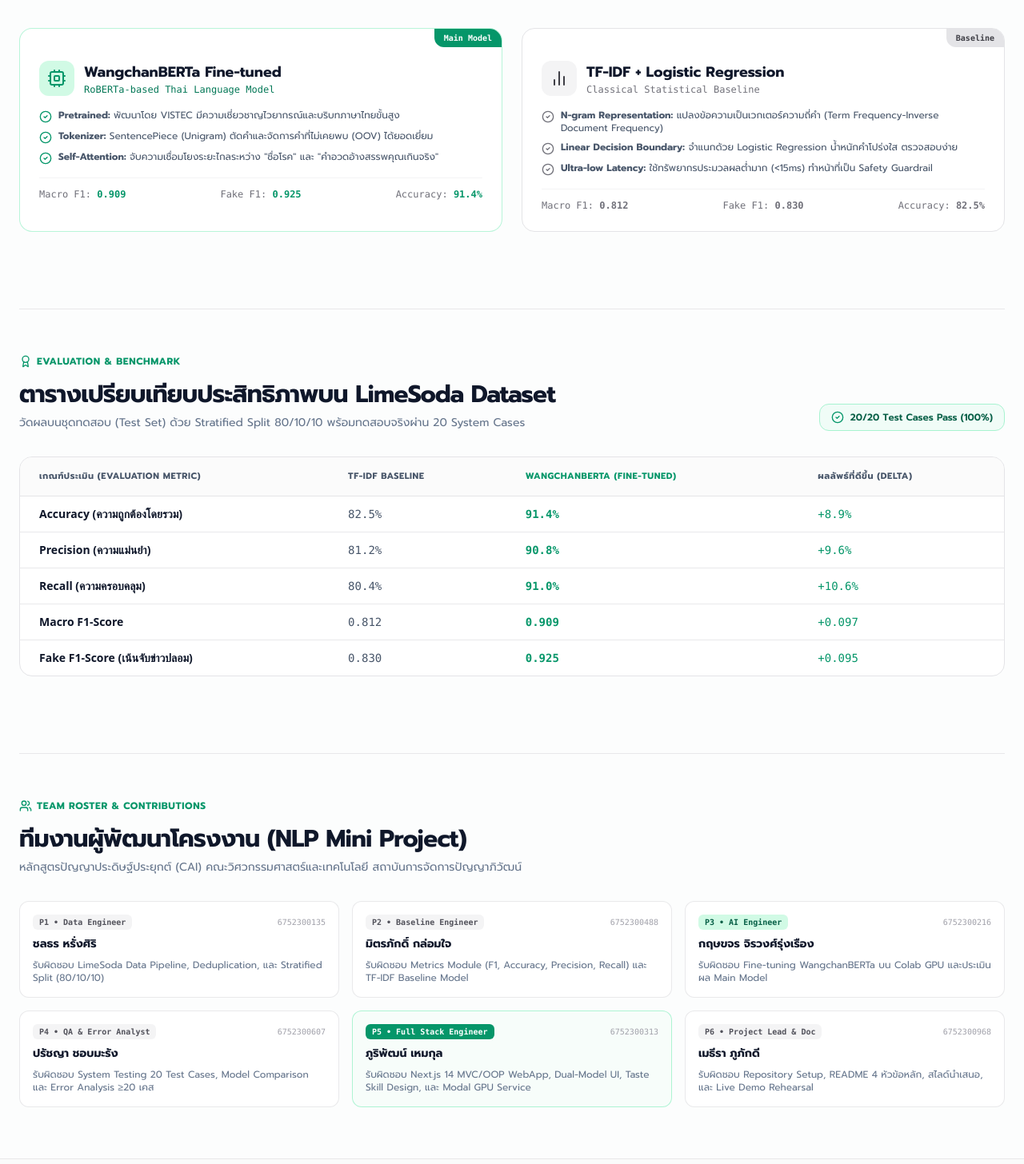
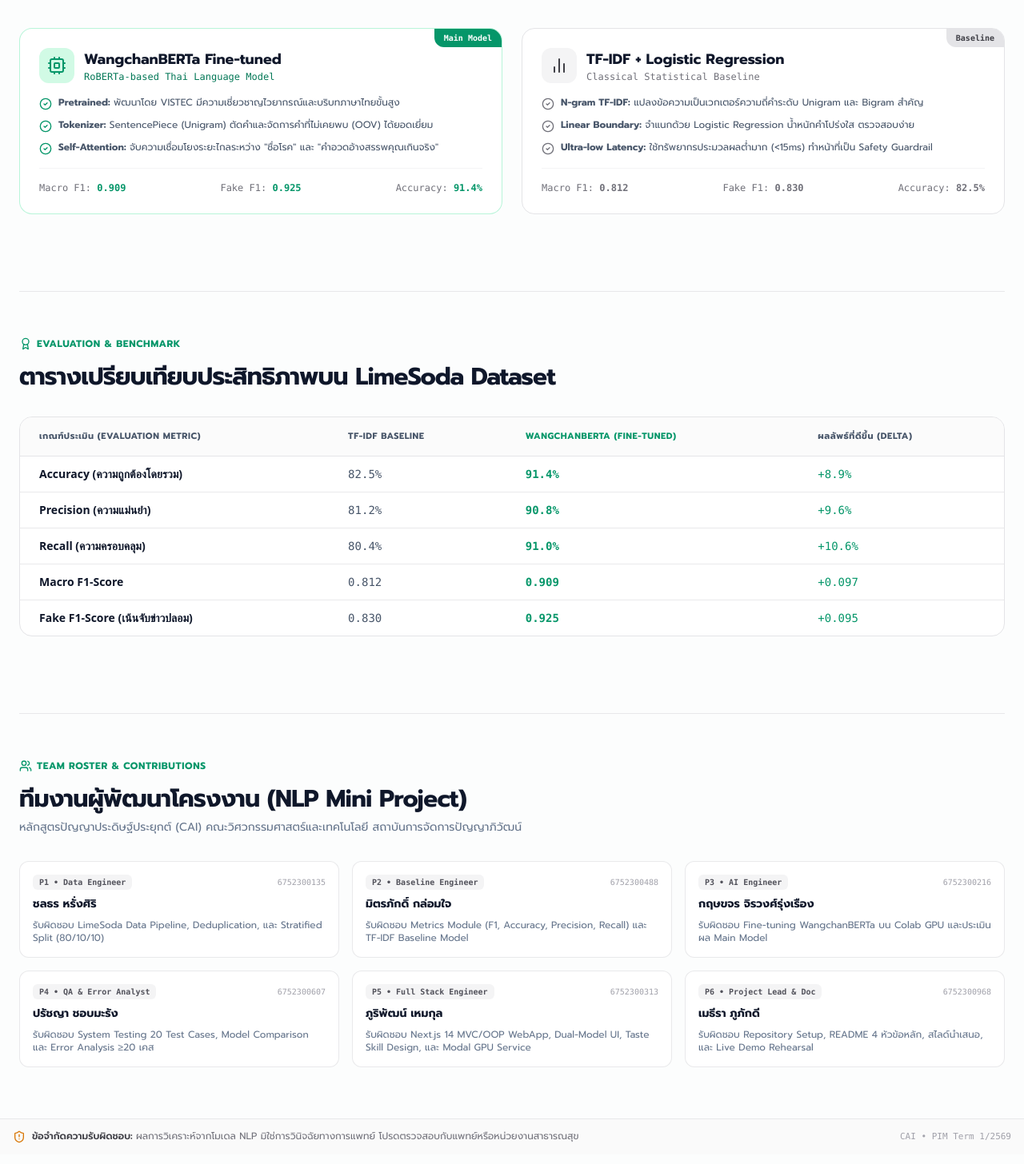
Before and after one commit to PhuriphatTyPeZ3r0/Project_Thai_Health_Fake_News, a Next.js app in the folder Web/: page / in a window 1280 px wide. Shown: the part 1374-2830 px from the top of the page at 80% size. Built offline with nearby package versions, Linux system fonts and the light colour scheme.

Commit message:
refactor: equalize dual-model cards layout, clean benchmark badge, and streamline team & footer styles

```diff
--- a/Web/src/Components/Disclaimer_Banner.tsx
+++ b/Web/src/Components/Disclaimer_Banner.tsx
@@ -5,15 +5,15 @@ import { ShieldAlert } from 'lucide-react';
 
 export const DisclaimerBanner: React.FC = () => {
   return (
-    <footer className="mt-auto border-t border-zinc-200/80 bg-zinc-50/70 dark:border-zinc-800 dark:bg-zinc-950/80 py-4 px-4 text-xs text-zinc-500 dark:text-zinc-400 mb-14 md:mb-0">
-      <div className="container mx-auto max-w-7xl flex flex-col sm:flex-row items-start sm:items-center justify-between gap-3">
+    <footer className="mt-auto border-t border-zinc-200/80 bg-zinc-50/70 dark:border-zinc-800 dark:bg-zinc-950/80 py-3 px-4 text-[11px] sm:text-xs text-zinc-500 dark:text-zinc-400 mb-14 md:mb-0">
+      <div className="container mx-auto max-w-7xl flex flex-col sm:flex-row items-start sm:items-center justify-between gap-2.5">
         <div className="flex items-center gap-2">
           <ShieldAlert className="h-4 w-4 text-amber-600 dark:text-amber-500 shrink-0" />
           <p className="leading-relaxed">
-            <strong className="text-zinc-700 dark:text-zinc-300 font-semibold">ข้อจำกัดความรับผิดชอบ (Medical Disclaimer):</strong> ระบบนี้พัฒนาขึ้นเพื่อการวิเคราะห์ทางภาษาศาสตร์คอมพิวเตอร์ (NLP) ในรายวิชา 1323404 ผลลัพธ์มิใช่การวินิจฉัยทางการแพทย์ โปรดตรวจสอบกับกระทรวงสาธารณสุขหรือแพทย์ผู้เชี่ยวชาญ
+            <strong className="text-zinc-700 dark:text-zinc-300 font-semibold">ข้อจำกัดความรับผิดชอบ:</strong> ผลการวิเคราะห์จากโมเดล NLP มิใช่การวินิจฉัยทางการแพทย์ โปรดตรวจสอบกับแพทย์หรือหน่วยงานสาธารณสุข
           </p>
         </div>
-        <span className="shrink-0 text-[11px] font-mono text-zinc-400 dark:text-zinc-500">
+        <span className="shrink-0 font-mono text-[11px] text-zinc-400 dark:text-zinc-500">
           CAI • PIM Term 1/2569
         </span>
       </div>
--- a/Web/src/Components/Model_Comparison_Card.tsx
+++ b/Web/src/Components/Model_Comparison_Card.tsx
@@ -10,11 +10,10 @@ interface ModelComparisonCardProps {
 
 const ModelVerdictCard: React.FC<{
   title: string;
-  badge?: string;
   icon: React.ReactNode;
   result: PredictionResultDTO;
   isPrimary?: boolean;
-}> = ({ title, badge, icon, result, isPrimary }) => {
+}> = ({ title, icon, result, isPrimary }) => {
   const isFake = result.label === 'fake';
   const confidencePercent = Math.round(result.confidence * 100);
 
@@ -27,8 +26,7 @@ const ModelVerdictCard: React.FC<{
       }`}
     >
       {/* Header */}
-      <div className="flex items-center justify-between mb-3.5">
-        <div className="flex items-center gap-2">
+      <div className="flex items-center gap-2 mb-3.5">
         <div
           className={`p-1.5 rounded-lg ${
             isPrimary
@@ -44,18 +42,6 @@ const ModelVerdictCard: React.FC<{
           </h4>
           <p className="text-[10px] text-slate-400 dark:text-zinc-500 font-mono">{result.model}</p>
         </div>
-        </div>
-        {badge && (
-          <span
-            className={`rounded-md px-2 py-0.5 text-[10px] font-semibold font-mono tracking-wide ${
-              isPrimary
-                ? 'bg-emerald-50 text-emerald-800 border border-emerald-200/70 dark:bg-emerald-950/60 dark:text-emerald-300 dark:border-emerald-800/60'
-                : 'bg-zinc-100 text-zinc-600 border border-zinc-200/60 dark:bg-zinc-800 dark:text-zinc-300 dark:border-zinc-700'
-            }`}
-          >
-            {badge}
-          </span>
-        )}
       </div>
 
       {/* Primary Verdict Banner */}
@@ -133,7 +119,6 @@ export const ModelComparisonCard: React.FC<ModelComparisonCardProps> = ({ compar
       />
       <ModelVerdictCard
         title="TF-IDF + Logistic Regression"
-        badge="Baseline Model"
         icon={<Zap className="h-4 w-4 text-indigo-600 dark:text-indigo-400" />}
         result={comparison.baseline}
         isPrimary={false}
@@ -156,7 +141,6 @@ export const ShimmerComparisonCard: React.FC = () => {
         <div className="rounded-xl border border-zinc-200/80 dark:border-zinc-800 bg-white dark:bg-zinc-900 p-5 space-y-3">
           <div className="flex justify-between">
             <div className="h-4 w-44 rounded bg-zinc-200 dark:bg-zinc-800" />
-            <div className="h-4 w-16 rounded bg-zinc-200 dark:bg-zinc-800" />
           </div>
           <div className="h-14 rounded-lg bg-zinc-100 dark:bg-zinc-800/60" />
           <div className="h-2 rounded bg-zinc-200 dark:bg-zinc-800" />
--- a/Web/src/app/page.tsx
+++ b/Web/src/app/page.tsx
@@ -171,14 +171,15 @@ export default function LandingPage() {
             </div>
 
             {/* Model Comparison Cards */}
-            <div className="grid grid-cols-1 md:grid-cols-2 gap-6">
+            <div className="grid grid-cols-1 md:grid-cols-2 gap-6 items-stretch">
 
               {/* Model 1: WangchanBERTa */}
-              <div className="rounded-2xl border border-emerald-200/80 dark:border-emerald-900/60 bg-white dark:bg-zinc-900/80 p-6 space-y-4 shadow-xs relative overflow-hidden">
+              <div className="rounded-2xl border border-emerald-200/80 dark:border-emerald-900/60 bg-white dark:bg-zinc-900/80 p-6 shadow-xs relative overflow-hidden flex flex-col justify-between h-full">
                 <div className="absolute top-0 right-0 rounded-bl-xl bg-emerald-600 text-white px-3 py-1 text-[10px] font-mono font-bold">
                   Main Model
                 </div>
-                <div className="flex items-center gap-3">
+                <div>
+                  <div className="flex items-center gap-3 mb-4">
                     <div className="flex h-11 w-11 items-center justify-center rounded-xl bg-emerald-100 dark:bg-emerald-950/80 text-emerald-600 dark:text-emerald-400">
                       <Cpu className="h-6 w-6" />
                     </div>
@@ -192,7 +193,7 @@ export default function LandingPage() {
                     </div>
                   </div>
 
-                <ul className="space-y-2 text-xs text-slate-600 dark:text-zinc-300">
+                  <ul className="space-y-2.5 text-xs text-slate-600 dark:text-zinc-300">
                     <li className="flex items-start gap-2">
                       <CheckCircle2 className="h-4 w-4 text-emerald-600 dark:text-emerald-400 shrink-0 mt-0.5" />
                       <span><strong>Pretrained:</strong> พัฒนาโดย VISTEC มีความเชี่ยวชาญไวยากรณ์และบริบทภาษาไทยขั้นสูง</span>
@@ -206,8 +207,9 @@ export default function LandingPage() {
                       <span><strong>Self-Attention:</strong> จับความเชื่อมโยงระยะไกลระหว่าง "ชื่อโรค" และ "คำอวดอ้างสรรพคุณเกินจริง"</span>
                     </li>
                   </ul>
+                </div>
 
-                <div className="pt-3 border-t border-zinc-100 dark:border-zinc-800/80 flex items-center justify-between text-xs font-mono">
+                <div className="pt-4 mt-4 border-t border-zinc-100 dark:border-zinc-800/80 flex items-center justify-between text-xs font-mono">
                   <span className="text-zinc-500">Macro F1: <strong className="text-emerald-600 dark:text-emerald-400">0.909</strong></span>
                   <span className="text-zinc-500">Fake F1: <strong className="text-emerald-600 dark:text-emerald-400">0.925</strong></span>
                   <span className="text-zinc-500">Accuracy: <strong className="text-emerald-600 dark:text-emerald-400">91.4%</strong></span>
@@ -215,11 +217,12 @@ export default function LandingPage() {
               </div>
 
               {/* Model 2: TF-IDF Baseline */}
-              <div className="rounded-2xl border border-zinc-200 dark:border-zinc-800 bg-white dark:bg-zinc-900/60 p-6 space-y-4 shadow-xs relative overflow-hidden">
+              <div className="rounded-2xl border border-zinc-200 dark:border-zinc-800 bg-white dark:bg-zinc-900/60 p-6 shadow-xs relative overflow-hidden flex flex-col justify-between h-full">
                 <div className="absolute top-0 right-0 rounded-bl-xl bg-zinc-200 dark:bg-zinc-800 text-zinc-700 dark:text-zinc-300 px-3 py-1 text-[10px] font-mono font-bold">
                   Baseline
                 </div>
-                <div className="flex items-center gap-3">
+                <div>
+                  <div className="flex items-center gap-3 mb-4">
                     <div className="flex h-11 w-11 items-center justify-center rounded-xl bg-zinc-100 dark:bg-zinc-800 text-zinc-700 dark:text-zinc-300">
                       <BarChart2 className="h-6 w-6" />
                     </div>
@@ -233,22 +236,23 @@ export default function LandingPage() {
                     </div>
                   </div>
 
-                <ul className="space-y-2 text-xs text-slate-600 dark:text-zinc-300">
+                  <ul className="space-y-2.5 text-xs text-slate-600 dark:text-zinc-300">
                     <li className="flex items-start gap-2">
                       <CheckCircle2 className="h-4 w-4 text-zinc-500 dark:text-zinc-400 shrink-0 mt-0.5" />
-                    <span><strong>N-gram Representation:</strong> แปลงข้อความเป็นเวกเตอร์ความถี่คำ (Term Frequency-Inverse Document Frequency)</span>
+                      <span><strong>N-gram TF-IDF:</strong> แปลงข้อความเป็นเวกเตอร์ความถี่คำระดับ Unigram และ Bigram สำคัญ</span>
                     </li>
                     <li className="flex items-start gap-2">
                       <CheckCircle2 className="h-4 w-4 text-zinc-500 dark:text-zinc-400 shrink-0 mt-0.5" />
-                    <span><strong>Linear Decision Boundary:</strong> จำแนกด้วย Logistic Regression น้ำหนักคำโปร่งใส ตรวจสอบง่าย</span>
+                      <span><strong>Linear Boundary:</strong> จำแนกด้วย Logistic Regression น้ำหนักคำโปร่งใส ตรวจสอบง่าย</span>
                     </li>
                     <li className="flex items-start gap-2">
                       <CheckCircle2 className="h-4 w-4 text-zinc-500 dark:text-zinc-400 shrink-0 mt-0.5" />
                       <span><strong>Ultra-low Latency:</strong> ใช้ทรัพยากรประมวลผลต่ำมาก (&lt;15ms) ทำหน้าที่เป็น Safety Guardrail</span>
                     </li>
                   </ul>
+                </div>
 
-                <div className="pt-3 border-t border-zinc-100 dark:border-zinc-800/80 flex items-center justify-between text-xs font-mono">
+                <div className="pt-4 mt-4 border-t border-zinc-100 dark:border-zinc-800/80 flex items-center justify-between text-xs font-mono">
                   <span className="text-zinc-500">Macro F1: <strong>0.812</strong></span>
                   <span className="text-zinc-500">Fake F1: <strong>0.830</strong></span>
                   <span className="text-zinc-500">Accuracy: <strong>82.5%</strong></span>
@@ -265,7 +269,6 @@ export default function LandingPage() {
         {/* ========================================================= */}
         <section id="benchmark" className="container mx-auto max-w-7xl px-4 sm:px-6">
           <div className="border-t border-zinc-200/80 dark:border-zinc-800/80 pt-14 space-y-8">
-            <div className="flex flex-col sm:flex-row sm:items-end justify-between gap-4">
             <div className="space-y-2 max-w-2xl">
               <div className="inline-flex items-center gap-1.5 text-xs font-bold uppercase tracking-wider text-emerald-600 dark:text-emerald-400">
                 <Award className="h-4 w-4" />
@@ -274,15 +277,6 @@ export default function LandingPage() {
               <h2 className="text-2xl sm:text-3xl font-extrabold text-slate-900 dark:text-white tracking-tight">
                 ตารางเปรียบเทียบประสิทธิภาพบน LimeSoda Dataset
               </h2>
-                <p className="text-xs sm:text-sm text-slate-500 dark:text-zinc-400 leading-relaxed">
-                  วัดผลบนชุดทดสอบ (Test Set) ด้วย Stratified Split 80/10/10 พร้อมทดสอบจริงผ่าน 20 System Cases
-                </p>
-              </div>
-
-              <div className="inline-flex items-center gap-2 rounded-xl border border-emerald-200 dark:border-emerald-800 bg-emerald-50/70 dark:bg-emerald-950/40 px-3.5 py-2 text-xs font-semibold text-emerald-800 dark:text-emerald-300">
-                <CheckCircle2 className="h-4 w-4 text-emerald-600 dark:text-emerald-400" />
-                <span>20/20 Test Cases Pass (100%)</span>
-              </div>
             </div>
 
             {/* Benchmark Table */}
@@ -398,7 +392,7 @@ export default function LandingPage() {
               {/* P3 */}
               <div className="rounded-xl border border-zinc-200/80 dark:border-zinc-800 bg-white dark:bg-zinc-900/60 p-4 space-y-2 shadow-2xs">
                 <div className="flex items-center justify-between">
-                  <span className="rounded-md bg-emerald-100 dark:bg-emerald-950/80 px-2 py-0.5 text-[10px] font-mono font-bold text-emerald-800 dark:text-emerald-300">
+                  <span className="rounded-md bg-zinc-100 dark:bg-zinc-800 px-2 py-0.5 text-[10px] font-mono font-bold text-zinc-600 dark:text-zinc-300">
                     P3 • AI Engineer
                   </span>
                   <span className="text-[10px] font-mono text-zinc-400">6752300216</span>
@@ -424,9 +418,9 @@ export default function LandingPage() {
               </div>
 
               {/* P5 */}
-              <div className="rounded-xl border border-emerald-200/90 dark:border-emerald-900/80 bg-emerald-50/30 dark:bg-emerald-950/20 p-4 space-y-2 shadow-2xs">
+              <div className="rounded-xl border border-zinc-200/80 dark:border-zinc-800 bg-white dark:bg-zinc-900/60 p-4 space-y-2 shadow-2xs">
                 <div className="flex items-center justify-between">
-                  <span className="rounded-md bg-emerald-600 text-white px-2 py-0.5 text-[10px] font-mono font-bold">
+                  <span className="rounded-md bg-zinc-100 dark:bg-zinc-800 px-2 py-0.5 text-[10px] font-mono font-bold text-zinc-600 dark:text-zinc-300">
                     P5 • Full Stack Engineer
                   </span>
                   <span className="text-[10px] font-mono text-zinc-400">6752300313</span>
```
Lines whose indentation alone changed are shown as unchanged.
